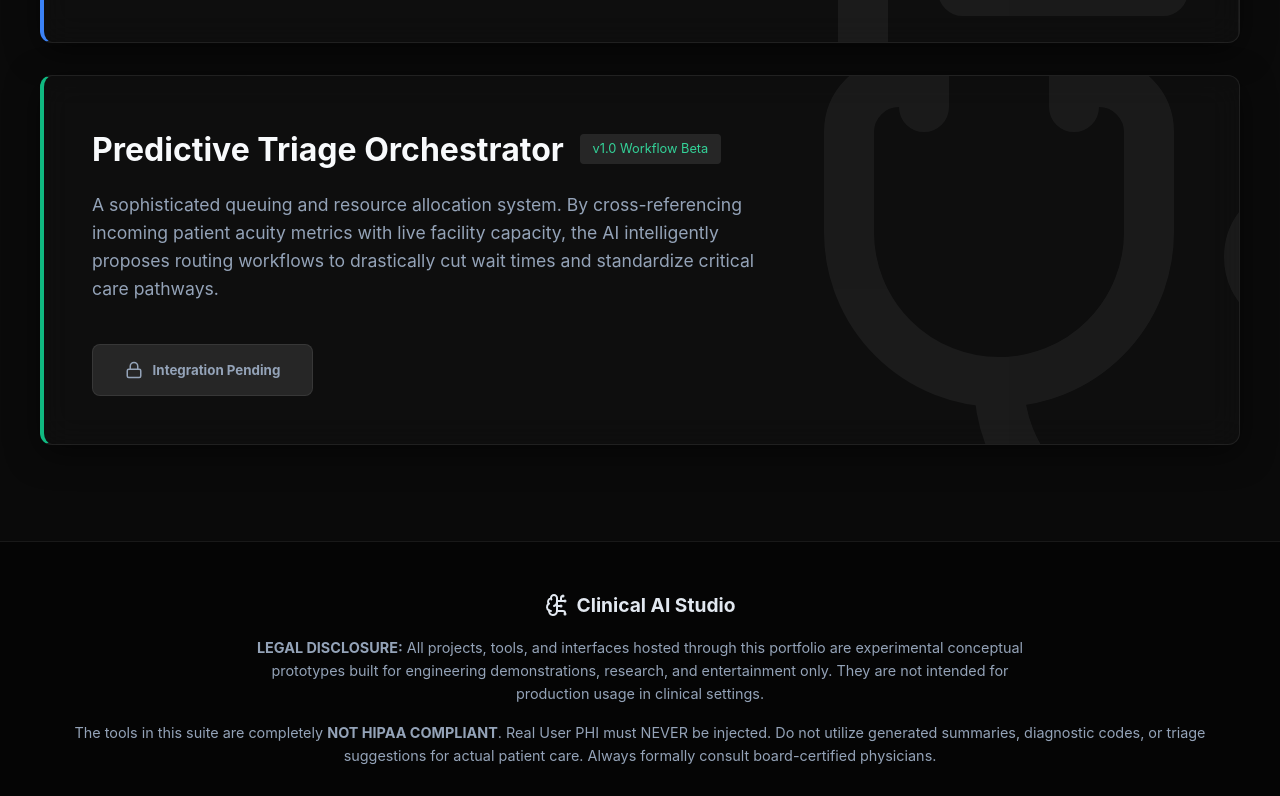
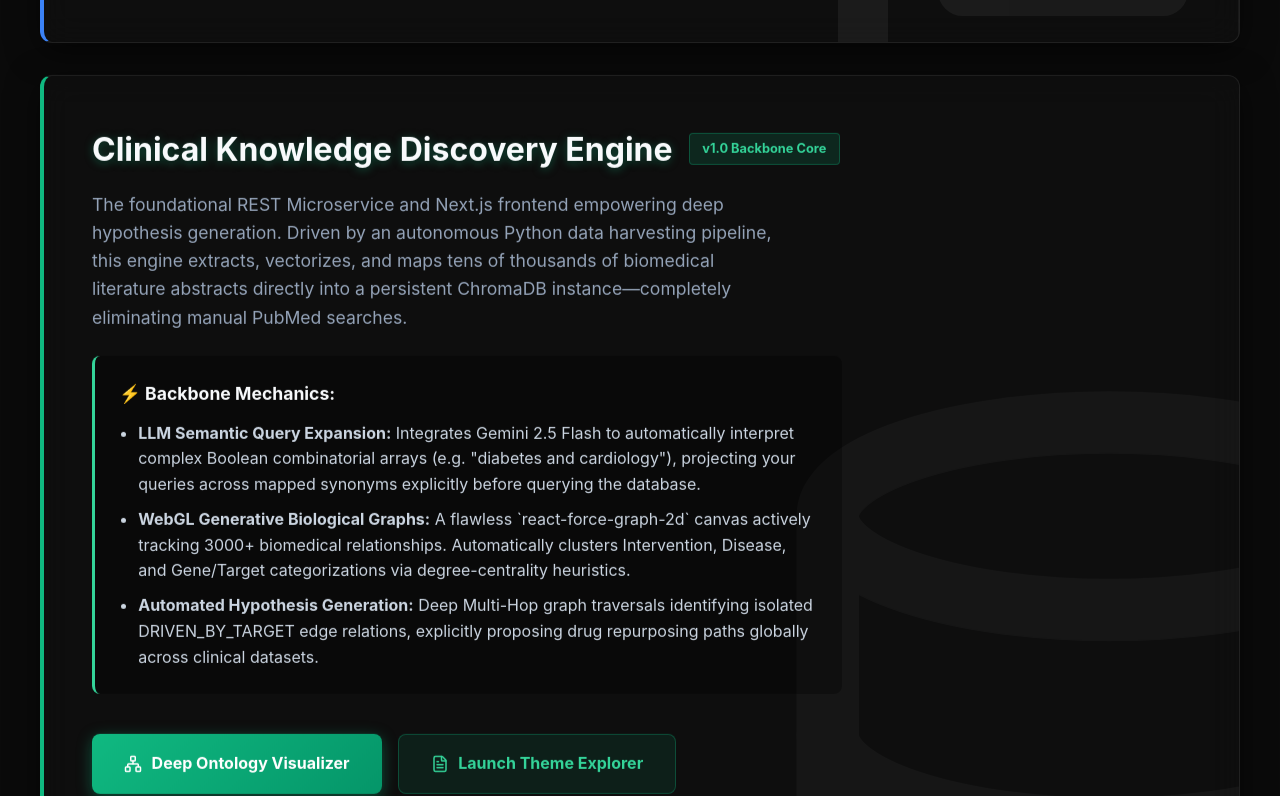
Before and after one commit to myungcwoo/clinical-ai-studio, a React (Vite) app: page / in a window 1280 px wide. Shown: the part 2844-3640 px from the top of the page. Built offline with nearby package versions, Linux system fonts and the light colour scheme.

Commit message:
feat: initialize clinical AI studio project with landing page UI and core feature definitions

```diff
--- a/src/App.tsx
+++ b/src/App.tsx
@@ -1,4 +1,4 @@
-import { ArrowRight, BrainCircuit, Network, ShieldCheck, FileText, Workflow, Lock, Stethoscope } from 'lucide-react';
+import { ArrowRight, BrainCircuit, Network, ShieldCheck, FileText, Workflow, Lock, Stethoscope, Database } from 'lucide-react';
 import './index.css';
 
 function App() {
@@ -170,8 +170,8 @@ function App() {
 
           <div style={{ display: 'flex', alignItems: 'baseline', justifyContent: 'space-between', marginBottom: '3rem', flexWrap: 'wrap', gap: '1rem' }}>
             <h2 style={{ fontSize: '2.5rem', margin: 0 }}>Active Deployments</h2>
-            <div style={{ background: 'rgba(16, 185, 129, 0.1)', color: '#34d399', padding: '0.4rem 1rem', borderRadius: '100px', fontSize: '0.9rem', fontWeight: 'bold', display: 'flex', alignItems: 'center', gap: '0.5rem' }}>
-              <span style={{ width: '8px', height: '8px', background: '#34d399', borderRadius: '50%', display: 'inline-block' }} /> 3 Systems Online
+            <div style={{ background: 'rgba(16, 185, 129, 0.1)', color: '#34d399', padding: '0.4rem 1rem', borderRadius: '100px', fontSize: '0.9rem', fontWeight: 'bold', display: 'flex', alignItems: 'center', gap: '0.5rem', boxShadow: '0 0 15px rgba(16, 185, 129, 0.2)' }}>
+              <span style={{ width: '8px', height: '8px', background: '#34d399', borderRadius: '50%', display: 'inline-block', boxShadow: '0 0 8px #34d399' }} /> 2 Systems Online
             </div>
           </div>
 
@@ -255,35 +255,65 @@ function App() {
               </div>
             </div>
 
-            {/* Workflow Optimization Placeholder */}
-            <div className="glass-panel" style={{ padding: '3rem', borderLeft: '4px solid var(--accent-emerald)', position: 'relative', overflow: 'hidden' }}>
+            {/* Massive Clinical Knowledge Engine Backbone */}
+            <div className="glass-panel" style={{ padding: '3rem', borderLeft: '4px solid #10b981', position: 'relative', overflow: 'hidden', animation: 'floatElement 6s ease-in-out infinite' }}>
               <div style={{ position: 'relative', zIndex: 10 }}>
                 <div style={{ display: 'flex', gap: '1rem', alignItems: 'center', marginBottom: '1rem' }}>
-                  <h3 style={{ fontSize: '2rem', margin: 0 }}>Predictive Triage Orchestrator</h3>
-                  <span style={{ padding: '0.3rem 0.8rem', background: 'rgba(255,255,255,0.1)', borderRadius: '4px', fontSize: '0.8rem', color: '#34d399' }}>v1.0 Workflow Beta</span>
+                  <h3 style={{ fontSize: '2rem', margin: 0, textShadow: '0 2px 10px rgba(16, 185, 129, 0.4)' }}>Clinical Knowledge Discovery Engine</h3>
+                  <span style={{ padding: '0.3rem 0.8rem', background: 'rgba(16, 185, 129, 0.15)', borderRadius: '4px', fontSize: '0.8rem', color: '#34d399', fontWeight: 'bold', border: '1px solid rgba(16, 185, 129, 0.3)' }}>v1.0 Backbone Core</span>
                 </div>
 
-                <p style={{ color: 'var(--text-muted)', fontSize: '1.1rem', maxWidth: '700px', marginBottom: '2.5rem' }}>
-                  A sophisticated queuing and resource allocation system. By cross-referencing incoming patient acuity metrics with live facility capacity, the AI intelligently proposes routing workflows to drastically cut wait times and standardize critical care pathways.
+                <p style={{ color: 'var(--text-muted)', fontSize: '1.1rem', maxWidth: '700px', marginBottom: '1.5rem', lineHeight: 1.6 }}>
+                  The foundational REST Microservice and Next.js frontend empowering deep hypothesis generation. Driven by an autonomous Python data harvesting pipeline, this engine extracts, vectorizes, and maps tens of thousands of biomedical literature abstracts directly into a persistent ChromaDB instance—completely eliminating manual PubMed searches.
                 </p>
 
+                <div style={{ background: 'rgba(0,0,0,0.3)', padding: '1.5rem', borderRadius: '8px', borderLeft: '3px solid #34d399', marginBottom: '2.5rem', maxWidth: '750px' }}>
+                  <h4 style={{ color: '#f8fafc', margin: '0 0 0.8rem 0', fontSize: '1.1rem' }}>⚡ Backbone Mechanics:</h4>
+                  <ul style={{ color: '#cbd5e1', fontSize: '1.0rem', margin: 0, paddingLeft: '1.2rem', lineHeight: 1.6, display: 'flex', flexDirection: 'column', gap: '0.6rem' }}>
+                    <li><strong>LLM Semantic Query Expansion:</strong> Integrates Gemini 2.5 Flash to automatically interpret complex Boolean combinatorial arrays (e.g. <code>"diabetes and cardiology"</code>), projecting your queries across mapped synonyms explicitly before querying the database.</li>
+                    <li><strong>WebGL Generative Biological Graphs:</strong> A flawless `react-force-graph-2d` canvas actively tracking 3000+ biomedical relationships. Automatically clusters Intervention, Disease, and Gene/Target categorizations via degree-centrality heuristics.</li>
+                    <li><strong>Automated Hypothesis Generation:</strong> Deep Multi-Hop graph traversals identifying isolated <code>DRIVEN_BY_TARGET</code> edge relations, explicitly proposing drug repurposing paths globally across clinical datasets.</li>
+                  </ul>
+                </div>
+
                 <div style={{ display: 'flex', gap: '1rem', flexWrap: 'wrap' }}>
-                  <button
-                    disabled
+                  <a
+                    href="http://localhost:3000/knowledge"
+                    target="_blank"
+                    rel="noreferrer"
                     style={{
                       display: 'flex', alignItems: 'center', gap: '0.6rem',
-                      background: 'rgba(255,255,255,0.1)', color: 'var(--text-muted)',
+                      textDecoration: 'none', background: 'linear-gradient(135deg, #10b981, #059669)', color: '#fff',
                       padding: '1rem 2rem', borderRadius: '8px', fontWeight: 'bold',
-                      border: '1px solid var(--glass-border)',
-                      cursor: 'not-allowed'
+                      transition: 'transform 0.2s, box-shadow 0.2s',
+                      boxShadow: '0 4px 15px rgba(16, 185, 129, 0.4)'
                     }}
+                    onMouseOver={(e) => { e.currentTarget.style.transform = 'translateY(-2px)'; e.currentTarget.style.boxShadow = '0 6px 20px rgba(16, 185, 129, 0.6)'; }}
+                    onMouseOut={(e) => { e.currentTarget.style.transform = 'translateY(0)'; e.currentTarget.style.boxShadow = '0 4px 15px rgba(16, 185, 129, 0.4)'; }}
                   >
-                    <Lock size={18} /> Integration Pending
-                  </button>
+                    <Network size={18} /> Deep Ontology Visualizer
+                  </a>
+
+                  <a
+                    href="http://localhost:3000/themes"
+                    target="_blank"
+                    rel="noreferrer"
+                    style={{
+                      display: 'flex', alignItems: 'center', gap: '0.6rem',
+                      textDecoration: 'none', background: 'rgba(16, 185, 129, 0.1)', color: '#34d399',
+                      padding: '1rem 2rem', borderRadius: '8px', fontWeight: 'bold',
+                      border: '1px solid rgba(16, 185, 129, 0.3)',
+                      transition: 'all 0.2s',
+                    }}
+                    onMouseOver={(e) => { e.currentTarget.style.background = 'rgba(16, 185, 129, 0.2)'; }}
+                    onMouseOut={(e) => { e.currentTarget.style.background = 'rgba(16, 185, 129, 0.1)'; }}
+                  >
+                    <FileText size={18} /> Launch Theme Explorer
+                  </a>
                 </div>
               </div>
-              <div style={{ position: 'absolute', right: '-5%', bottom: '-20%', opacity: 0.05, transform: 'scale(1.5)', pointerEvents: 'none' }}>
-                <Stethoscope size={400} />
+              <div style={{ position: 'absolute', right: '-10%', bottom: '-20%', opacity: 0.03, transform: 'scale(1.5)', pointerEvents: 'none' }}>
+                <Database size={500} />
               </div>
             </div>
           </div>
--- a/src/index.css
+++ b/src/index.css
@@ -43,8 +43,14 @@ body {
 
 @keyframes pulseGlow {
   0% { box-shadow: 0 0 20px rgba(139, 92, 246, 0.2); }
-  50% { box-shadow: 0 0 40px rgba(139, 92, 246, 0.5); }
+  50% { box-shadow: 0 0 40px rgba(139, 92, 246, 0.6), 0 0 80px rgba(139, 92, 246, 0.3); }
   100% { box-shadow: 0 0 20px rgba(139, 92, 246, 0.2); }
+}
+
+@keyframes floatElement {
+  0% { transform: translateY(0px); }
+  50% { transform: translateY(-8px); }
+  100% { transform: translateY(0px); }
 }
 
 .fade-in {
```
